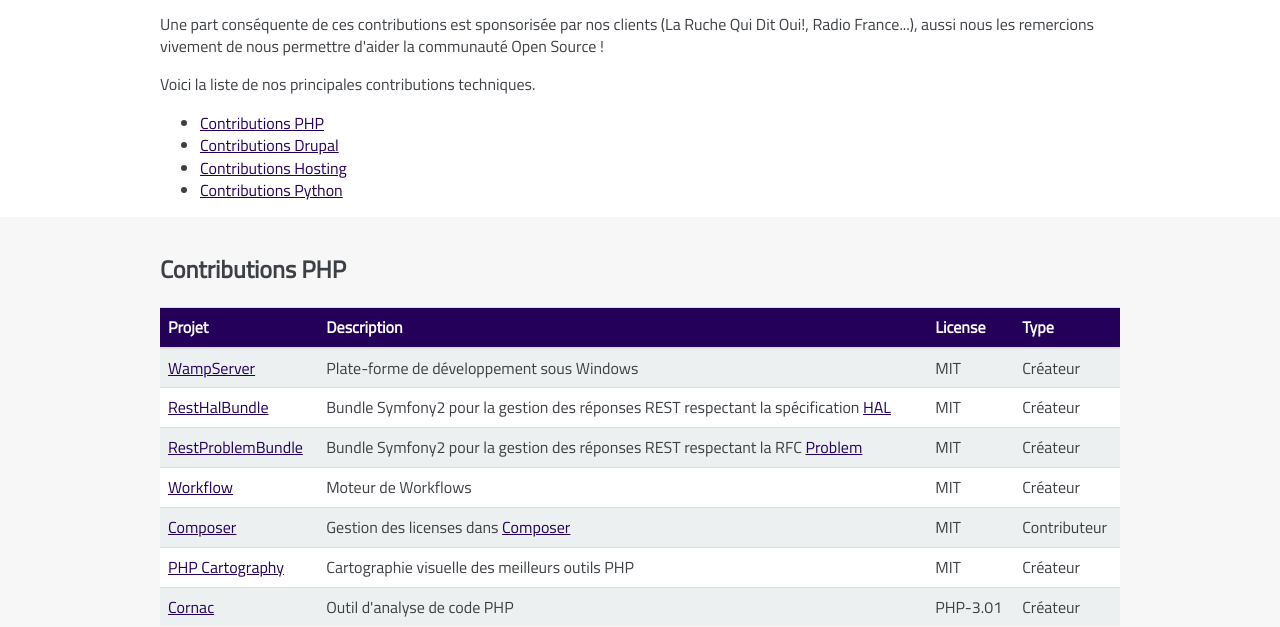
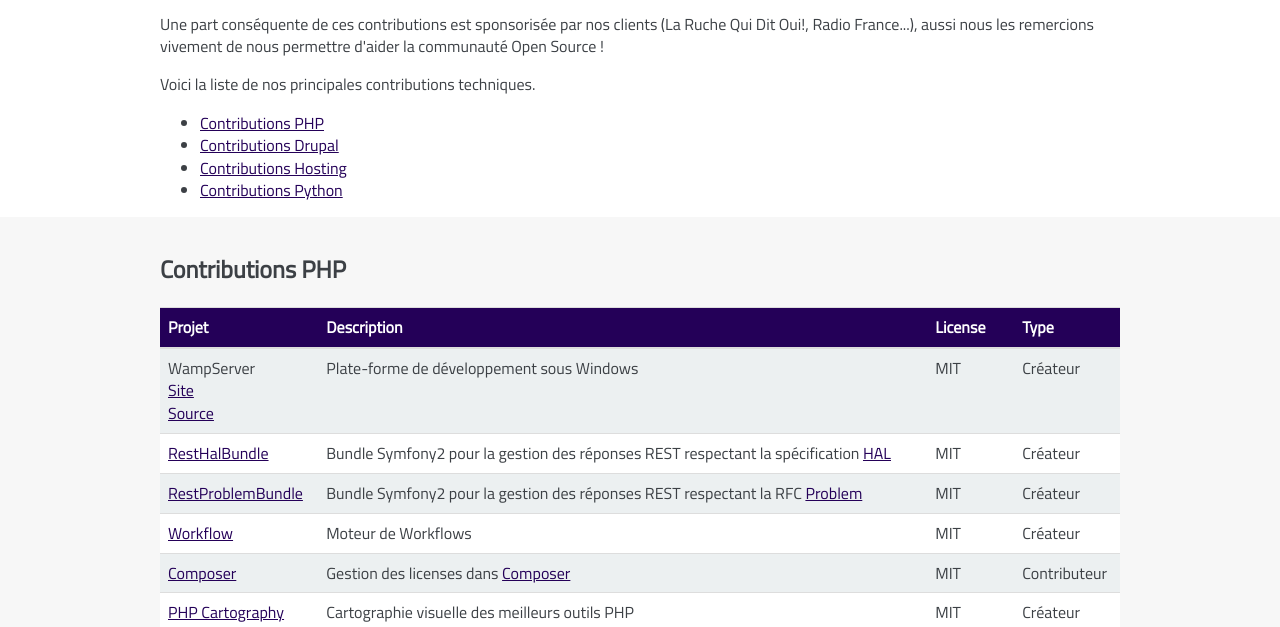
Before and after one commit to alterway/contrib.alterway.fr, a plain HTML site: page index.html in a window 1280 px wide. Shown: the part 173-800 px from the top of the page. Drawn offline with Linux system fonts and the light colour scheme.

Commit message:
modfified wampserver refs

```diff
--- a/index.html
+++ b/index.html
@@ -55,7 +55,10 @@
                 </thead>
                 <tbody>
                     <tr>
-                        <td><a href="http://www.wampserver.com/">WampServer</a></td>
+                        <td>WampServer<br>
+                            <a href="http://www.wampserver.com/">Site</a><br>
+                            <a href="https://sourceforge.net/projects/wampserver/">Source</a>
+                        </td>
                         <td>Plate-forme de développement sous Windows</td>
                         <td>MIT</td>
                         <td>Créateur</td>
```
